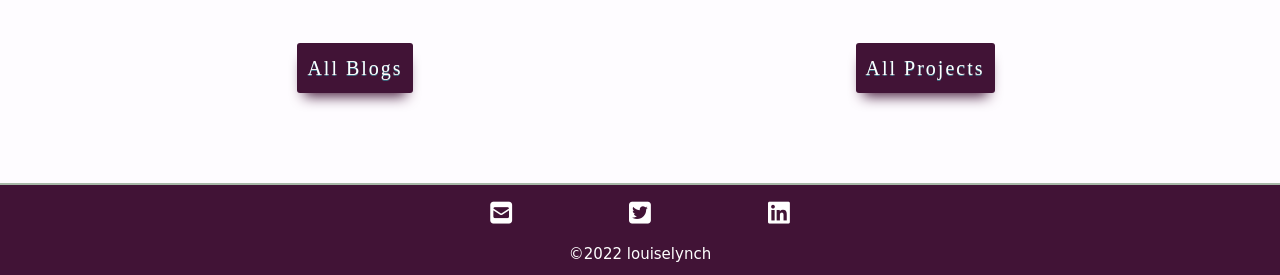
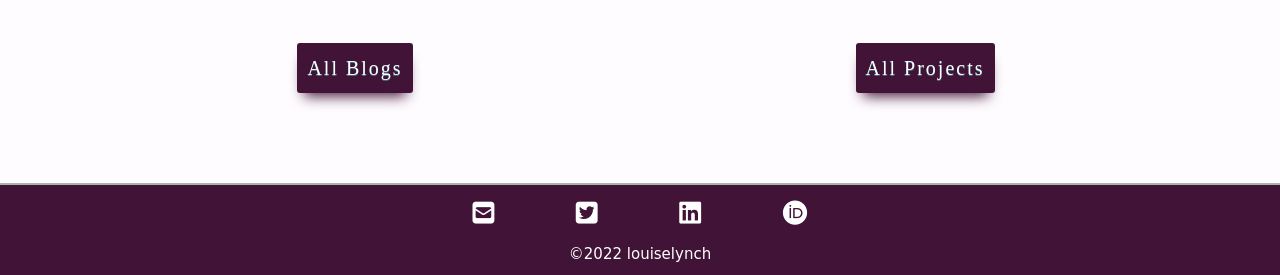
Before and after one commit to sam-timmins/l-lynch-blog, a Django app: page / in a window 1280 px wide. Shown: the part 1135-1410 px from the top of the page. Run offline with Django 3.2, Linux system fonts and the light colour scheme; data that the repository does not hold is empty; some libraries are stand-ins or nearby versions; some web fonts are replaced.

Commit message:
Add footer elements

```diff
--- a/home/contexts.py
+++ b/home/contexts.py
@@ -4,12 +4,16 @@ def site_contexts(request):
     email = 'l.lynch.engineer@gmail.com'
     twitter = 'https://twitter.com/louiselynch?lang=en'
     linkedin = 'https://www.linkedin.com/in/louiselynch/'
+    orcid = 'https://orcid.org/0000-0002-9842-3882'
+    footer_name = 'louiselynch'
 
     contexts = {
         'name': name,
         'email': email,
         'twitter': twitter,
         'linkedin': linkedin,
+        'orcid': orcid,
+        'footer_name': footer_name,
     }
 
     return contexts
--- a/templates/components/footer.html
+++ b/templates/components/footer.html
@@ -16,8 +16,12 @@
                         <i class="fa-brands fa-linkedin"></i>
                     </a>
 
+                    <a href="{{ orcid }}" target="_blank" rel="noopener noreferrer" class="text-sm text-white footer-link">
+                        <i class="fa-brands fa-orcid"></i>
+                    </a>
+
                 </div>
-                <p class="text-xs text-white p-3 m-0">&copy;<span id="copyright-year"></span> louiselynch</p>
+                <p class="text-xs text-white p-3 m-0">&copy;<span id="copyright-year"></span> {{ footer_name }}</p>
             </div>
     </div>
 </footer>
```
